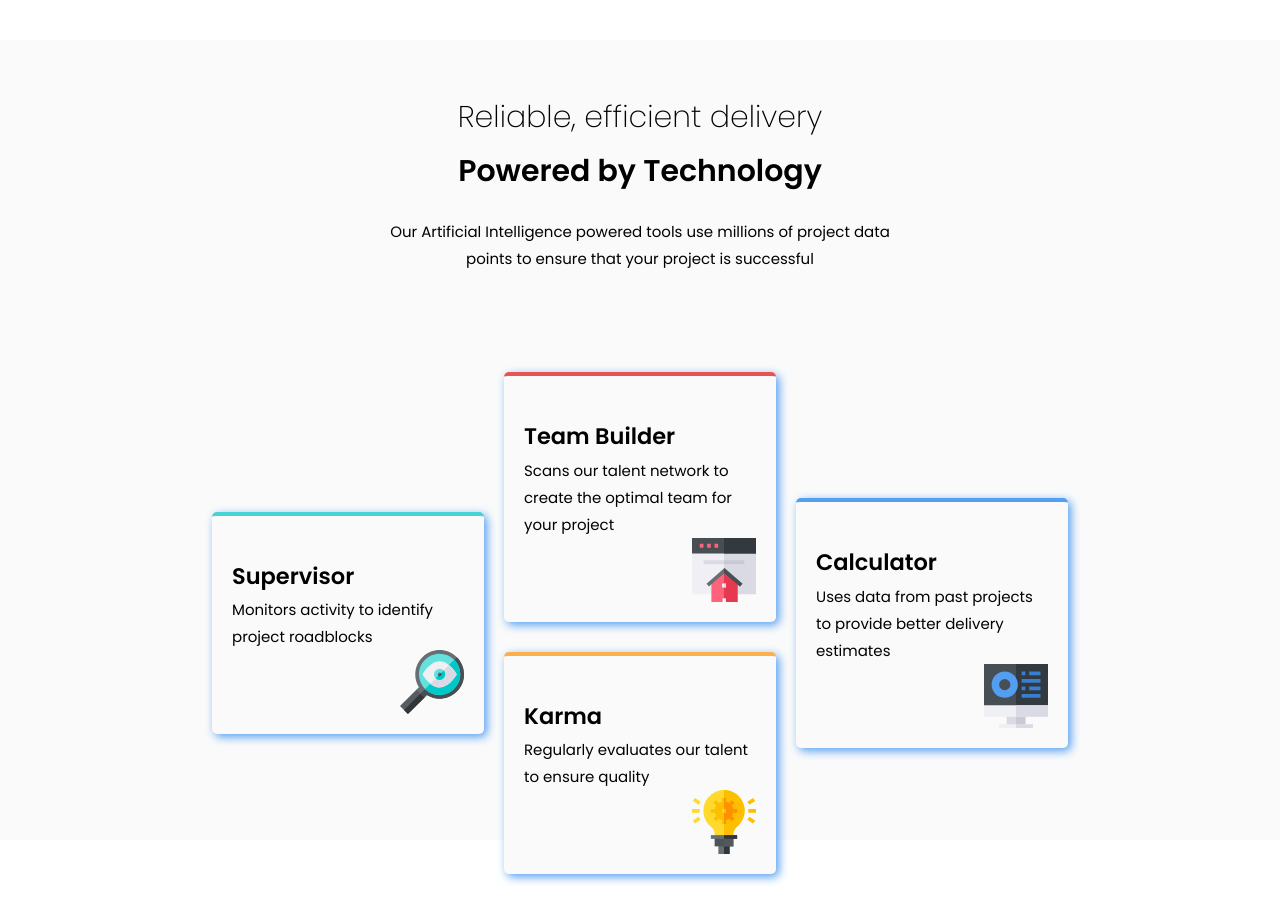
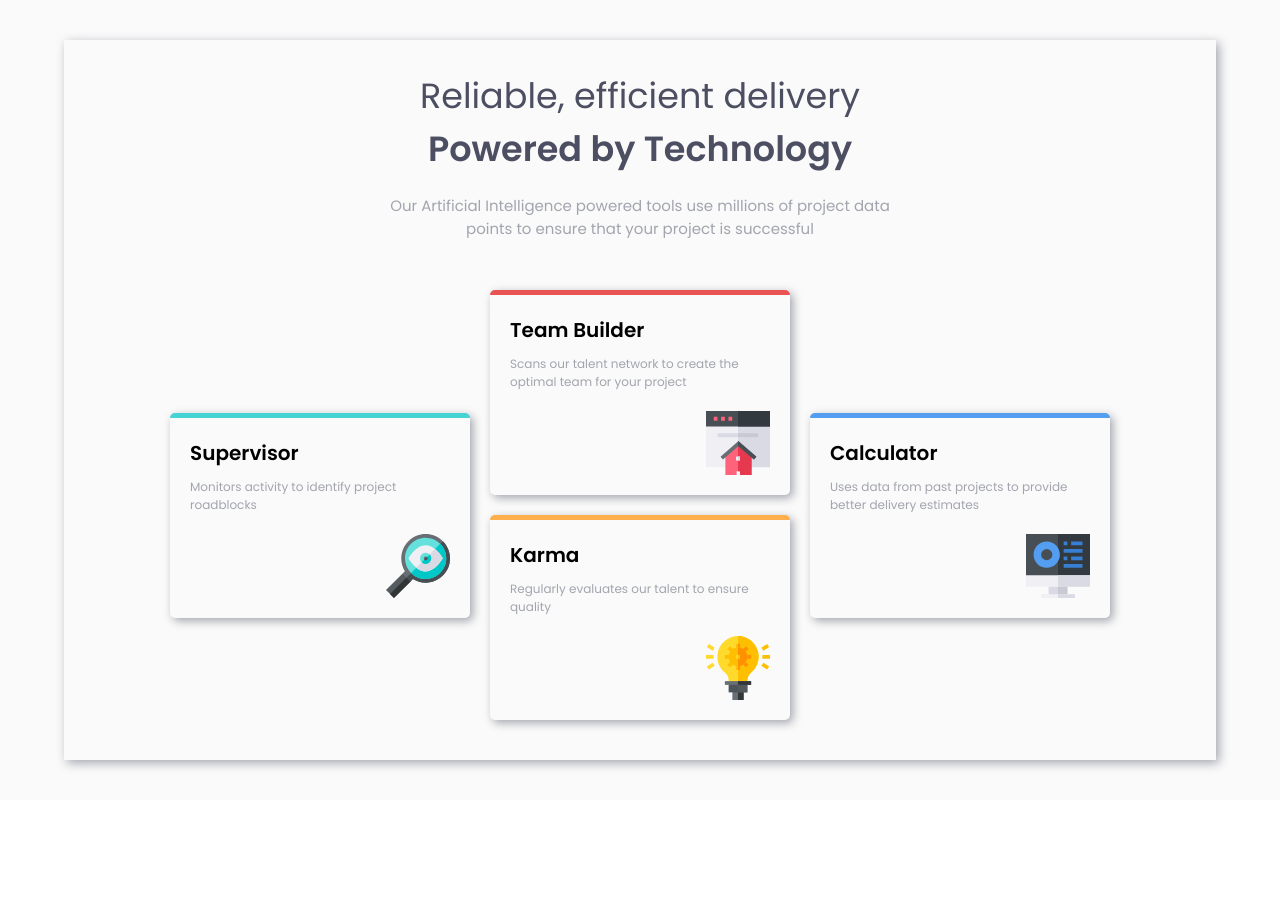
Before and after one commit to EduardoTrejos973/Reto-de-la-semana-3, a plain HTML site: page index.html in a window 1280 px wide. After the commit the page ends 800 px from the top, so only its background shows below. Drawn offline with Linux system fonts and the light colour scheme.

Commit message:
Cambio estructura y estilos

```diff
--- a/css/style.css
+++ b/css/style.css
@@ -19,77 +19,96 @@ html{
 }
 body{
     font-size: 1.5rem;
-    line-height: 1.8;
+    line-height: 1.5;
     font-family: 'Poppins', sans-serif;
 }
-.container{
+.main-container{
     width: 100vw;
-    height: 100vh;
+    min-height: 100vh;
     display: grid;
     place-items: center;
     background-color: var(--LightGray);
-    margin-block-start: 4rem;
+
 }
 .card-container{
-    width: 70%;
-}
-.card-header{
-    padding: 5rem;
+    width: 90%;
+    box-shadow: 3px 3px 10px 0px var(--Grayish);
     display: flex;
     flex-direction: column;
     justify-content: center;
     align-items: center;
 }
-.card-header h1{
-    font-size: 3rem;
-    font-weight: 200;
+.card-header{
+    width: 45%;
+    margin-top: 3rem;
+}
+.card-header--title{
+    font-size: 3.5rem;
+    font-weight: 400;
     margin: 0;
+    text-align: center;
+    color: var(--DarkBlue);
 }
-.card-header span{
+span{
+    display: block;
     font-weight: 600;
 }
-.card-header p, h1{
+p{
+    color: var(--Grayish);
+}
+.card-header--description{
+    margin-top: 2rem;
+    font-size: 1.5rem;
     text-align: center;
-}
-.card-header p{
-    width: 52rem;
-    margin-top: 2rem;
 }
 .card-grid{
     display: grid;
     grid-template-columns: repeat(3, 1fr);
-    column-gap: 2rem;
+    gap: 2rem;
     place-items: center;
     padding: 2rem;
-    margin-bottom: 10rem;
+    margin-top: 3rem;
 }
-.grid-card{
-    margin-block-start: 3rem;
+.card{
     background-color: var(--LightGray);
     padding: 2rem;
     border-radius: .5rem;
-    box-shadow: 3px 3px 10px 0px var(--Blue);
+    box-shadow: 3px 3px 10px 0px var(--Grayish);
+    width: 30rem;
 }
-.grid-card h2{
-    text-align: left;
+.card--title{
+    margin-bottom: 1rem;
+    font-size: 2rem;
+}
+.card--description{
+    font-size: 1.2rem;
+}
+.card-image{
+    display: flex;
+    flex-direction: column;
+    align-items: end;
     margin-top: 2rem;
 }
-.card-image {
-    display: flex;
-    justify-content: end;
+.card--light-blue{
+    grid-column: 1/2;
+    grid-row: 1/4;
+    border-top: 5px solid var(--Cyan);
 }
-.light-blue{
-    border-top: 4px solid var(--Cyan);
+.card--red{
+    grid-column: 2/3;
+    border-top: 5px solid var(--red);
 }
-.red{
-    border-top: 4px solid var( --red);
+.card--yellow{
+    grid-column: 2/3;
+    border-top: 5px solid var(--Orange);
 }
-.yellow{
-    border-top: 4px solid var( --Orange);
+.card--dark-blue{
+    grid-column: 3/4;
+    grid-row: 1/4;
+    border-top: 5px solid var(--Blue);
 }
-.dark-blue{
-    border-top: 4px solid var( --Blue);
-}
+
+
 @media (max-width: 768px){
     .container{
         margin-block-start: 0;
--- a/index.html
+++ b/index.html
@@ -21,53 +21,46 @@
   </style>
 </head>
 <body>
-  <main class="container">
+  <main class="main-container">
     <section class="card-container">
       <div class="card-header">
-        <h1>Reliable, efficient delivery</h1>
-        <h1><span>Powered by Technology</span></h1>
-        <p>Our Artificial Intelligence powered tools use millions of project data points to ensure that your project is successful</p>
+        <h1 class="card-header--title">Reliable, efficient delivery <span>Powered by Technology</span></h1>
+        <p class="card-header--description">Our Artificial Intelligence powered tools use millions of project data points to ensure that your project is successful</p>
+      </div>
 
-      </div>
-      <div class="card-grid">
-        <div class="supervisor-container">
-          <div class="grid-card light-blue">
-            <h2>Supervisor</h2>
-            <p>Monitors activity to identify project roadblocks</p>
+      <div class="card-grid"> <!--Card-grid-->
+        <div class="card card--light-blue">
+          <h2 class="card--title">Supervisor</h2>
+          <p class="card--description">Monitors activity to identify project roadblocks</p>
           <div class="card-image">
             <img src="images/icon-supervisor.svg" alt="supervisor-icon">
           </div>
         </div>
-        </div>
 
-        <div class="team-container">
-          <div class="grid-card red">
-            <h2>Team Builder</h2>
-            <p> Scans our talent network to create the optimal team for your project</p>
+        <div class="card card--red">
+          <h2 class="card--title">Team Builder</h2>
+          <p class="card--description"> Scans our talent network to create the optimal team for your project</p>
           <div class="card-image">
             <img src="images/icon-team-builder.svg" alt="supervisor-icon">
           </div>
         </div>
-          <div class="grid-card yellow">
-            <h2>Karma</h2>
-            <p>Regularly evaluates our talent to ensure quality</p>
+
+        <div class="card card--yellow">
+          <h2 class="card--title">Karma</h2>
+          <p class="card--description">Regularly evaluates our talent to ensure quality</p>
           <div class="card-image">
             <img src="images/icon-karma.svg" alt="supervisor-icon">
           </div>
         </div>
-        </div>
 
-        <div class="calculator-container">
-          <div class="grid-card dark-blue">
-            <h2>Calculator</h2>
-            <p>Uses data from past projects to provide better delivery estimates</p>
+        <div class="card card--dark-blue">
+          <h2 class="card--title">Calculator</h2>
+          <p class="card--description">Uses data from past projects to provide better delivery estimates</p>
           <div class="card-image">
             <img src="images/icon-calculator.svg" alt="supervisor-icon">
           </div>
         </div>
-        </div>
-
-      </div>
+      </div> <!--Fin card-container-->
     </section>
   </main>
 </body>
```
Lines whose indentation alone changed are shown as unchanged.
